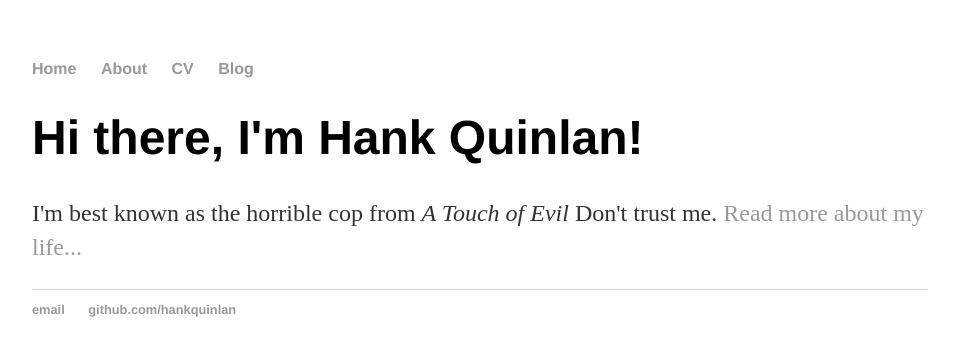
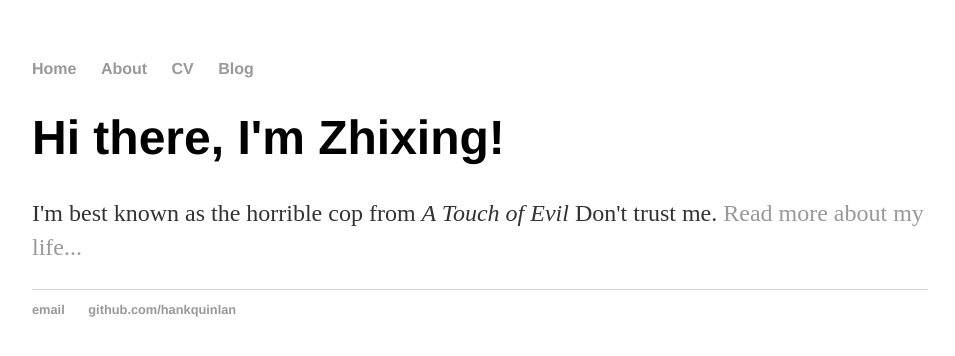
Before and after one commit to ZhixingHong/zhixinghong.github.io, a Jekyll site: the page built from index.html, in a window 1280 px wide. Shown: the top 356 px of the page, without its empty margins (160-1115 px from the left). Built offline with Jekyll 4.4.1, drawn with Linux system fonts in a browser that asks for light colours.

Commit message:
Update index.html

```diff
--- a/index.html
+++ b/index.html
@@ -3,6 +3,6 @@ layout: default
 title: Hank Quinlan, Horrible Cop
 ---
 <div class="blurb">
-	<h1>Hi there, I'm Hank Quinlan!</h1>
+	<h1>Hi there, I'm Zhixing!</h1>
 	<p>I'm best known as the horrible cop from <em>A Touch of Evil</em> Don't trust me. <a href="/about">Read more about my life...</a></p>
 </div><!-- /.blurb -->
```
